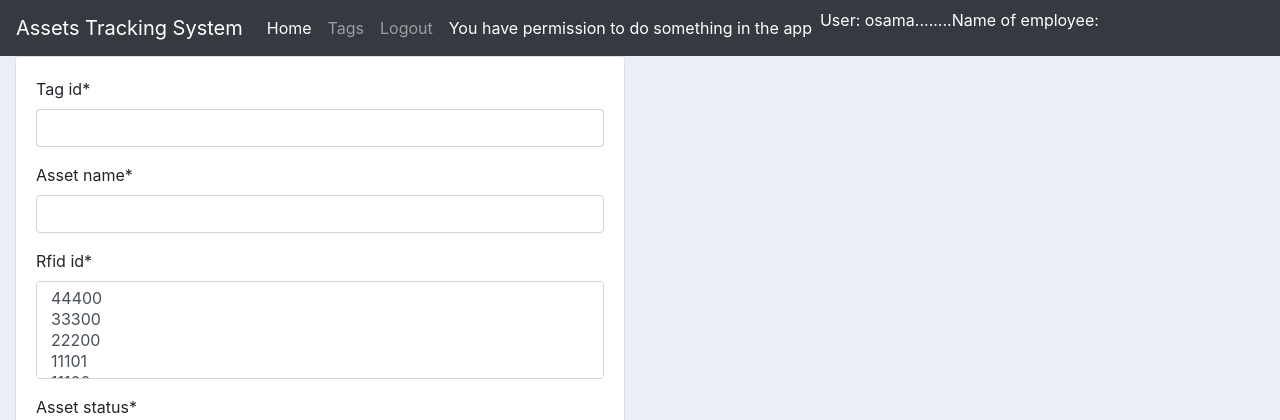
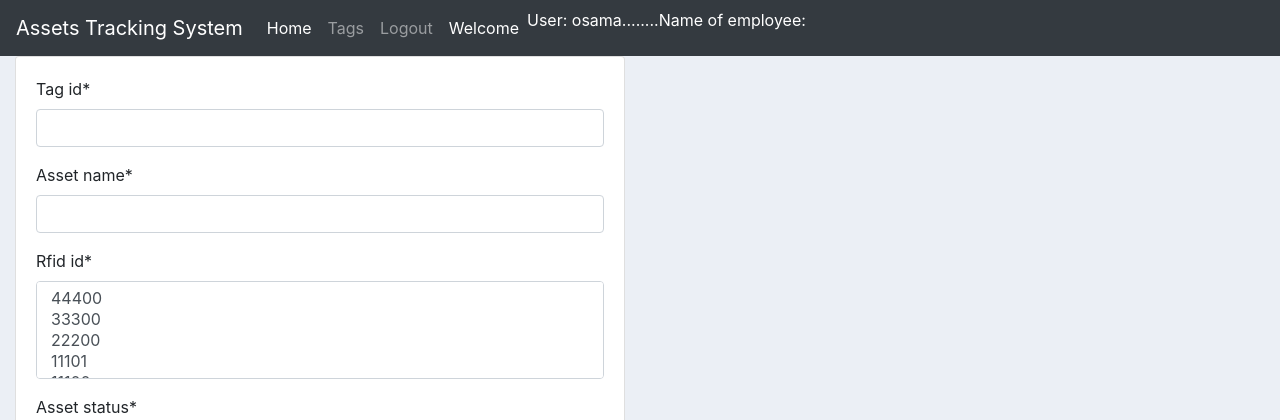
Before and after one commit to khafcb/Assets-Tracking1-main, a Django app: page /createAsset/1/ in a window 1280 px wide. Shown: the top 420 px of the page. Run offline with Django 3.2, Linux system fonts and the light colour scheme; a user stored in the database is signed in; data comes from the database, SQL or seed files in the repository; parts of the project's set-up code (start-up, migrations or seed data) failed here and were passed over; some libraries are stand-ins or nearby versions.

Commit message:
Update navbar1.html

```diff
--- a/assetstracking/templates/assetstracking/navbar1.html
+++ b/assetstracking/templates/assetstracking/navbar1.html
@@ -17,7 +17,7 @@
       </li>
       <li class="nav-item active">
         {% if perms.user.add_employee %}
-              <a class="nav-link" href="{% url 'login' %}">You have permission to do something in the app</a>
+              <a class="nav-link" href="{% url 'login' %}">Welcome</a>
           {% else %}
               <a class="nav-link" href="{% url 'login' %}">You do not have permission to do something in the app</a>
           {% endif %}
```
